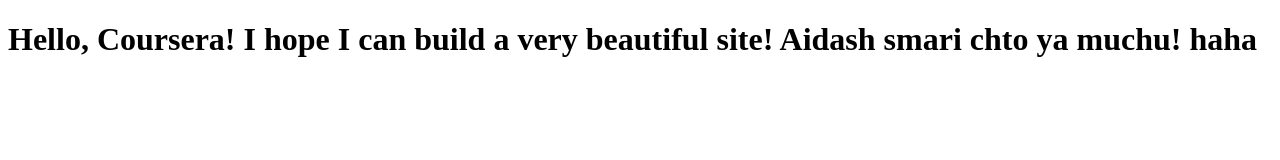
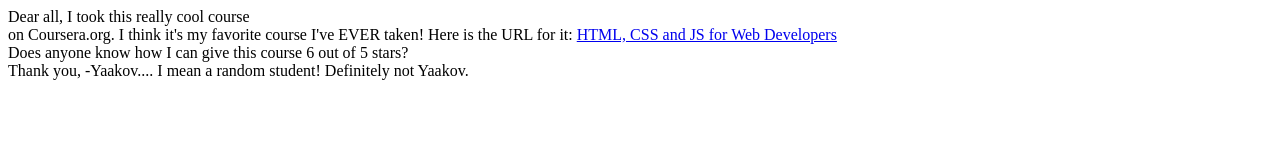
Before and after one commit to bbaiara/coursera-test, a plain HTML site: page site/index.html in a window 1280 px wide. Drawn offline with Linux system fonts and the light colour scheme.

Commit message:
div and span, 4

```diff
--- a/site/index.html
+++ b/site/index.html
@@ -2,10 +2,27 @@
 <html>
 <head>
 
+	<title>Hello, Coursera!!</title>
 
-	<title>Hello, Coursera!</title>
+
 </head>
 <body>
-<h1>Hello, Coursera! I hope I can build a very beautiful site! Aidash smari chto ya muchu! haha</h1>
+<div>Dear all,
+<span>I took this really cool course
+</span></div>
+<span>on Coursera.org. I think it's
+my favorite course I've EVER taken!
+Here is the URL for it:
+</span>
+<a href="...">HTML, CSS and JS for Web Developers</a>
+<div>
+Does anyone know how I can give this course 6
+out of 5 stars?
+</div>
+<div>
+Thank you,
+-Yaakov.... I mean a random student! Definitely not Yaakov.
+</div>
+
 </body>
 </html>
```
